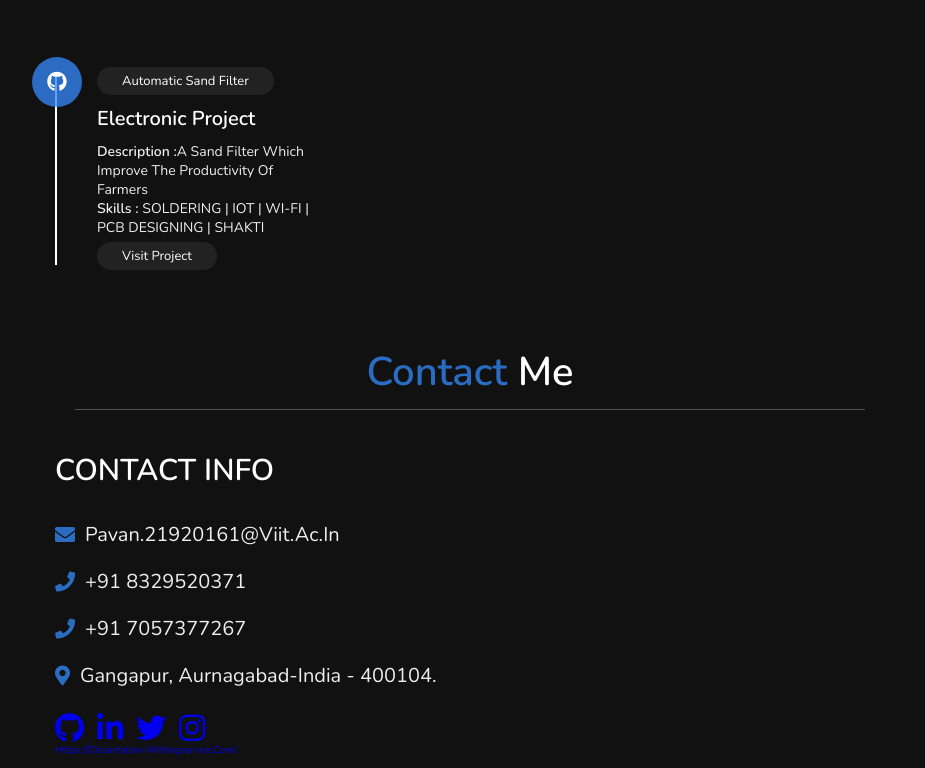
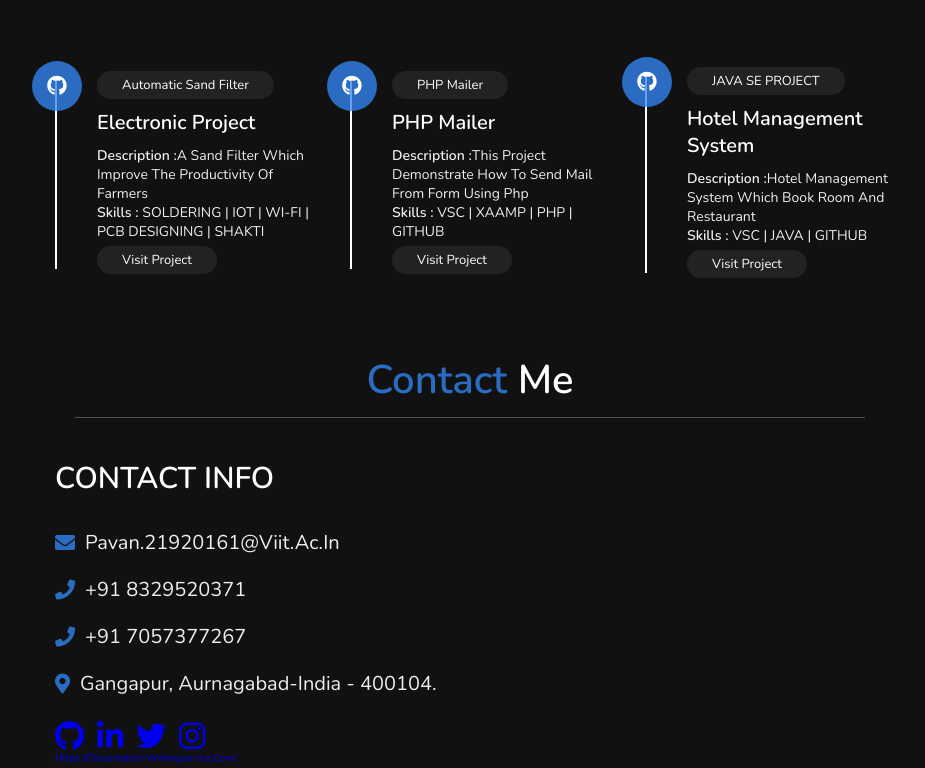
Before and after one commit to Pavan-Chavan/pavan-chavan.github.io, a plain HTML site: page index.html in a window 1280 px wide. Shown: the part 4010-4778 px from the top of the page, without its empty margins (345-1270 px from the left). Drawn offline with nearby package versions, Linux system fonts and the light colour scheme; grey boxes are pictures that could not be loaded; a script that the page names is missing.

Commit message:
Update index.html

```diff
--- a/index.html
+++ b/index.html
@@ -300,6 +300,27 @@
             <a href="FINAL_REPORT_TEAM_GLITCH.pdf" style="color: white;"><span >visit Project</a></span>
 
         </div>
+
+        <div class="box">
+            <a href="https://github.com/Pavan-Chavan/php_mailer" ><i class="fab fa-github"></i></a>
+            <a href="https://github.com/Pavan-Chavan/php_mailer" style="color: white;"><span >PHP Mailer</a></span>
+            <h3>PHP Mailer</h3>
+            <p><b>Description :</b>This Project Demonstrate how to send mail from form using php <br>
+            <b>Skills : </b> VSC | XAAMP | PHP | GITHUB
+            </p>
+            <a href="https://github.com/Pavan-Chavan/php_mailer" style="color: white;"><span >visit Project</a></span>
+
+        </div>
+        <div class="box">
+            <a href="https://github.com/Pavan-Chavan/Hotel_Management_System" ><i class="fab fa-github"></i></a>
+            <a href="https://github.com/Pavan-Chavan/Hotel_Management_System" style="color: white;"><span >JAVA SE PROJECT</a></span>
+            <h3>Hotel Management System</h3>
+            <p><b>Description :</b>Hotel Management System which book room and restaurant<br>
+            <b>Skills : </b> VSC | JAVA | GITHUB
+            </p>
+            <a href="https://github.com/Pavan-Chavan/Hotel_Management_System" style="color: white;"><span >visit Project</a></span>
+
+        </div>
     </div>
 
     </section>
```
